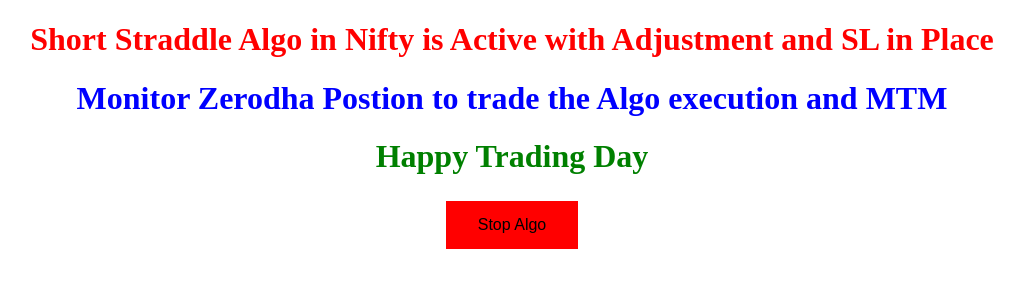
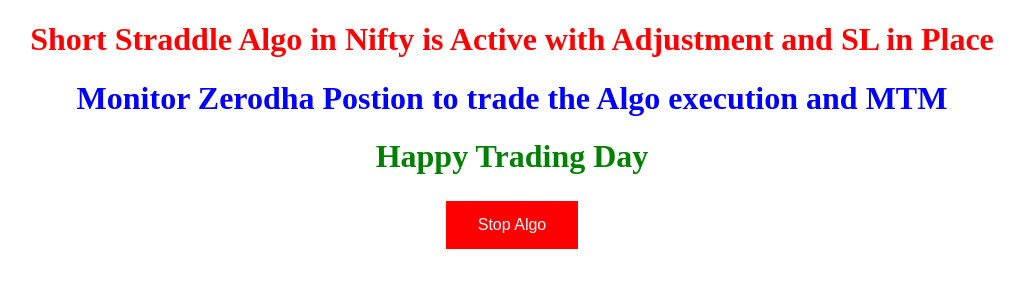
Before and after one commit to webclinic017/AlgoZerodha, a Flask app: template src/templates/index_algostarted.html in a window 1280 px wide. Shown: the top 300 px of the page, without its empty margins (128-1152 px from the left). Run offline with Flask 2, Linux system fonts and the light colour scheme; the template is opened without the code that fills it, so the values that code supplies are empty; parts of the project's set-up code (start-up, migrations or seed data) failed here and were passed over.

Commit message:
Update index_algostarted.html

```diff
--- a/src/templates/index_algostarted.html
+++ b/src/templates/index_algostarted.html
@@ -44,7 +44,7 @@
   <h1 style="color: blue" class="center">Monitor Zerodha Postion to trade the Algo execution and MTM</h1>
   <h1 style="color: green" class="center">Happy Trading Day</h1>
   <div class="center">
-    <button class="button" onClick="stopAlgo()">
+    <button class="button" style="color: white" onClick="stopAlgo()">
       Stop Algo
     </button>
   </div>
```
